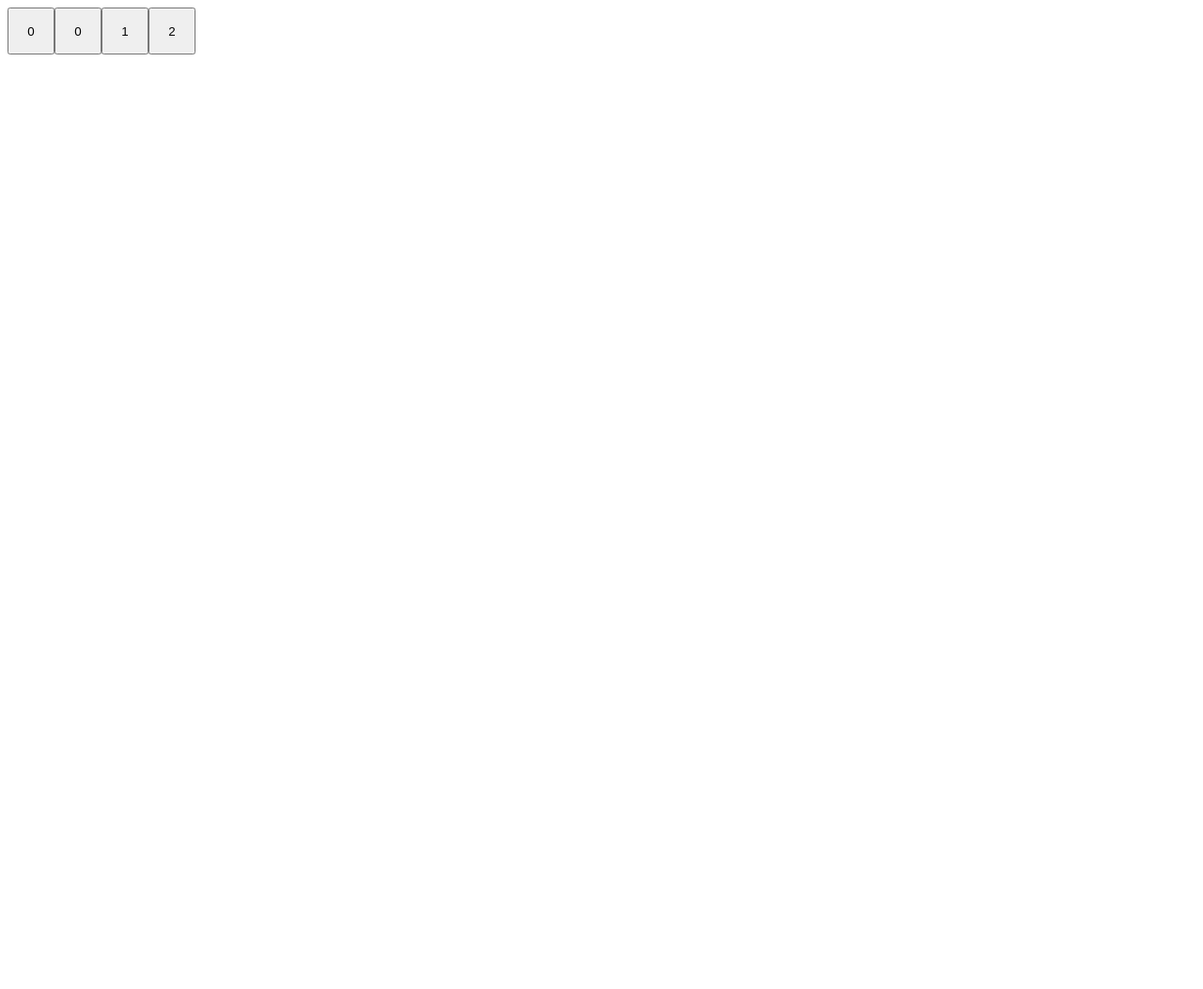
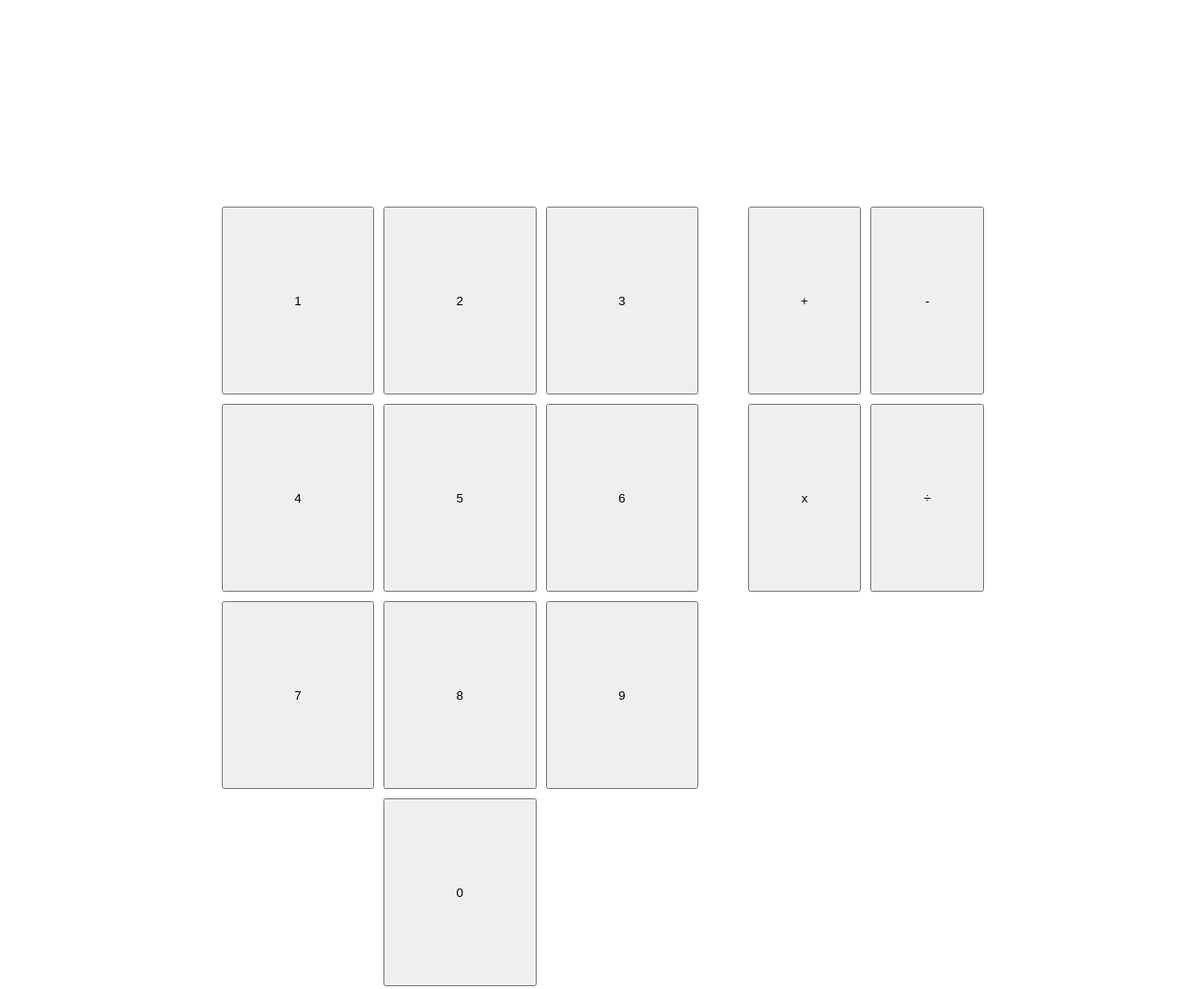
Before and after one commit to junlong9/calc-interface, a plain HTML site: page index.html in a window 1280 px wide. Shown: the whole page at 94% size. Before the commit the page ends 800 px from the top, so only its background shows below. Drawn offline with Linux system fonts and the light colour scheme.

Commit message:
finished calc interface

```diff
--- a/index.html
+++ b/index.html
@@ -7,7 +7,17 @@
     <title>Document</title>
 </head>
 <body>
-    <div class="container"></div>
-    <script src="script.js"></script>
+    <div class="container">
+        <div class="numbers-container"></div>
+        <div class="operations-container"></div>
+        <script src="script.js"></script>
+    </div>
+
+    <!-- <div class="operations-container">
+        <button class="plus">+</button>
+        <button class="minus">-</button>
+        <button class="multiply">x</button>
+        <button class="divide">/</button>
+    </div> -->
 </body>
 </html>
--- a/script.js
+++ b/script.js
@@ -1,14 +1,35 @@
-const container = document.querySelector(".container");
 
-for (i = 0; i < 3; i++) {
+const numbersContainer = document.querySelector(".numbers-container");
+
+for (let i = 1; i < 10; i++) {
     let button = document.createElement("button");
-    button.classList.add("number_buttons");
+    button.classList.add("number-buttons");
     button.textContent = i;
-    container.appendChild(button);
-    for (i = 0; i < 3; i++) {
-        let button = document.createElement("button");
-        button.classList.add("number_buttons");
-        button.textContent = i;
-        container.appendChild(button);
-    }
+    numbersContainer.appendChild(button);
 }
+let button = document.createElement("button");
+    button.classList.add("number-buttons");
+    button.textContent = 0;
+    numbersContainer.appendChild(button);
+
+const operationsContainer = document.querySelector(".operations-container");
+
+let plus = document.createElement("button");
+    plus.classList.add("operations");
+    plus.textContent = "+";
+    operationsContainer.appendChild(plus);
+
+let minus = document.createElement("button");
+minus.classList.add("operations");
+minus.textContent = "-";
+operationsContainer.appendChild(minus);
+
+let multiply = document.createElement("button");
+multiply.classList.add("operations");
+multiply.textContent = "x";
+operationsContainer.appendChild(multiply);
+
+let divide = document.createElement("button");
+divide.classList.add("operations");
+divide.textContent = "÷";
+operationsContainer.appendChild(divide);
--- a/style.css
+++ b/style.css
@@ -1,4 +1,35 @@
-.number_buttons {
-    width: 50px;
-    height: 50px;
+.container {
+    display: flex;
+    justify-content: space-between;
+    align-items: start;
+    margin: 200px;
 }
+
+.numbers-container, .operations-container {
+    display: flex;
+    flex-wrap: wrap;
+    gap: 10px;
+    margin: 20px;
+    justify-content: center;
+}
+
+.numbers-container {
+    flex: 2;
+}
+.operations-container {
+    flex: 1;
+}
+
+
+.number-buttons {
+    /* margin: 500px; */
+    flex: 0 0 calc(33% - 10px);
+    height: 200px;
+    cursor: pointer;
+}
+
+.operations {
+    flex: 0 0 calc(50% - 10px);
+    height: 200px;
+    cursor: pointer;
+}
```
